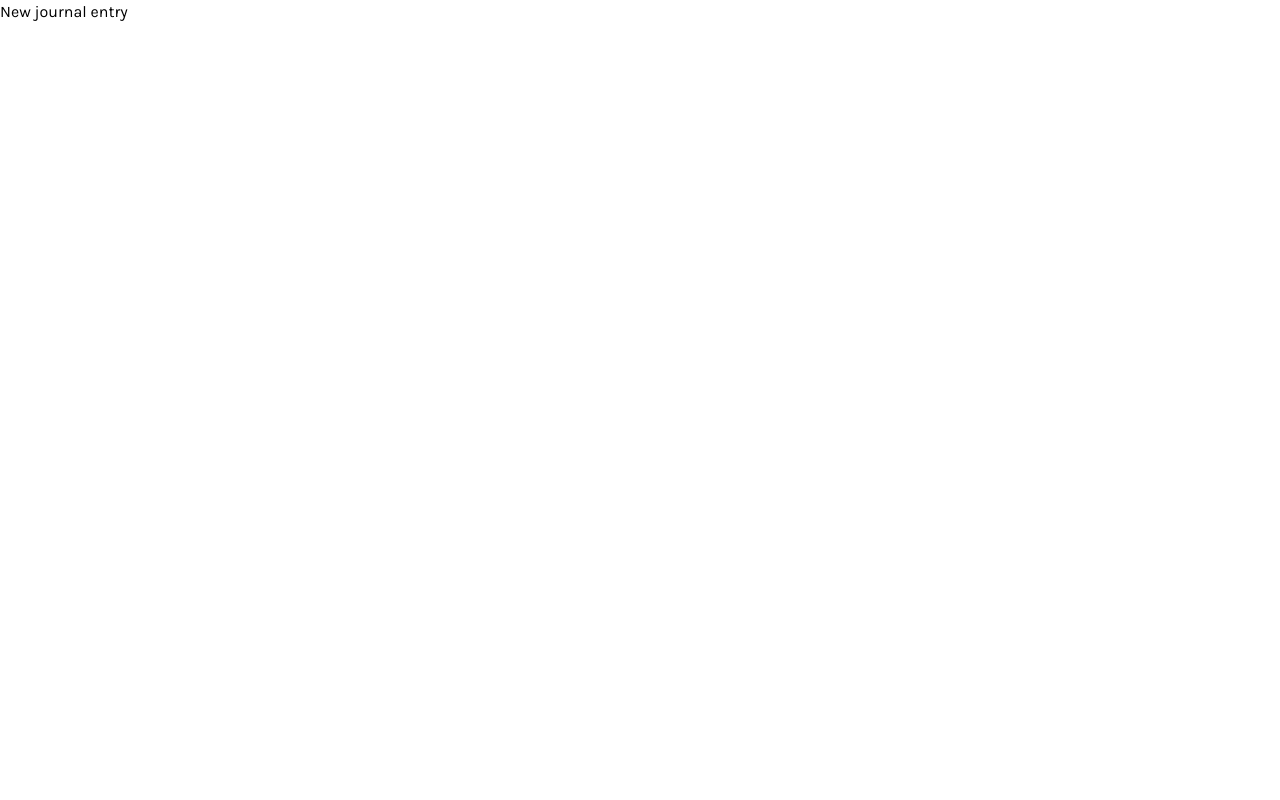
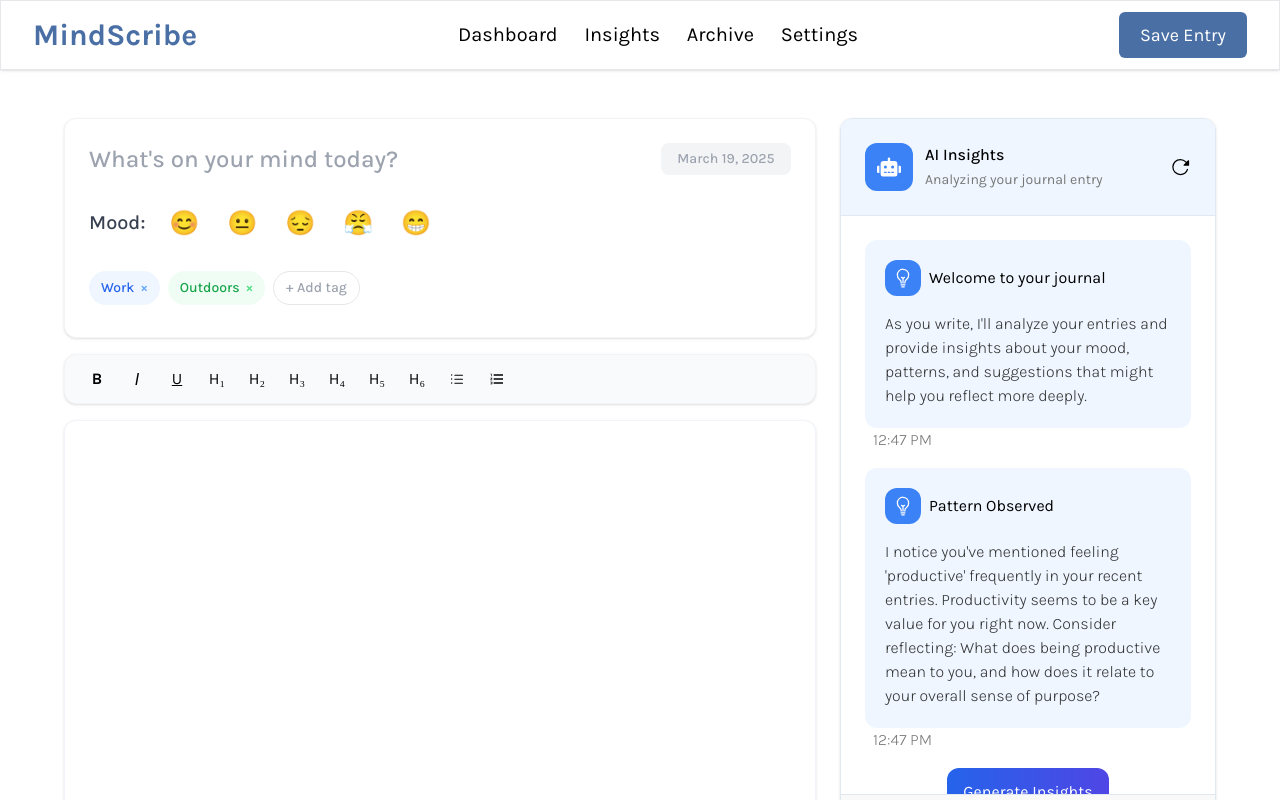
Before and after one commit to Nelman25/MindScribe-Frontend, a React (Vite) app: page /new-entry in a window 1280 px wide. Shown: the top 800 px of the page. Built offline with nearby package versions, Linux system fonts and the light colour scheme; a web font is replaced by a local one.

Commit message:
done rich text editor

```diff
--- a/src/App.tsx
+++ b/src/App.tsx
@@ -3,6 +3,7 @@ import LandingPage from "./pages/LandingPage";
 import Signup from "./pages/Signup";
 import Login from "./pages/Login";
 import Dashboard from "./pages/Dashboard";
+import WriteJournalEntry from "./pages/WriteJournalEntry";
 
 const router = createBrowserRouter([
   {
@@ -15,7 +16,7 @@ const router = createBrowserRouter([
     children: [
       { index: true, element: <LandingPage /> },
       { path: "dashboard", element: <Dashboard /> },
-      { path: "new-entry", element: <div>New journal entry</div> },
+      { path: "new-entry", element: <WriteJournalEntry /> },
       { path: "journal-entries/:id", element: <div>journal page</div> },
     ],
   },
--- /dev/null
+++ b/src/components/RichTextEditor.tsx
@@ -0,0 +1,55 @@
+import { useEditor, EditorContent } from "@tiptap/react";
+import StarterKit from "@tiptap/starter-kit";
+import Placeholder from "@tiptap/extension-placeholder";
+import Link from "@tiptap/extension-link";
+import Image from "@tiptap/extension-image";
+import Menubar from "./Menubar";
+import Underline from "@tiptap/extension-underline";
+
+interface RichTextEditorProps {
+  content?: string;
+  onChange: (content: string) => void;
+}
+
+export default function RichTextEditor({
+  content = "",
+  onChange,
+}: RichTextEditorProps) {
+  const editor = useEditor({
+    extensions: [
+      StarterKit.configure({
+        history: false,
+      }),
+      Underline,
+      Placeholder.configure({
+        placeholder: "Write something beautiful...",
+      }),
+      Link.configure({
+        openOnClick: false,
+      }),
+      Image,
+    ],
+    content,
+    onUpdate: ({ editor }) => {
+      onChange(editor.getHTML());
+      console.log(editor.getHTML());
+    },
+  });
+
+  if (!editor) {
+    return <div>Loading editor...</div>;
+  }
+
+  return (
+    <div>
+      {editor && <Menubar editor={editor} />}
+
+      <div className="">
+        <EditorContent
+          className="bg-white shadow rounded-xl p-4 h-[500px] max-h-[500px] overflow-y-scroll border border-slate-100"
+          editor={editor}
+        />
+      </div>
+    </div>
+  );
+}
--- a/src/pages/WriteJournalEntry.tsx
+++ b/src/pages/WriteJournalEntry.tsx
@@ -1,24 +1,34 @@
+import { useState } from "react";
 import AIInsight from "../components/AIInsight";
 import JournalHeader from "../components/JournalHeader";
 import MoodSelector from "../components/MoodSelector";
+import RichTextEditor from "../components/RichTextEditor";
 
 export default function WriteJournalEntry() {
+  const [content, setContent] = useState("");
+  const date = new Date();
+  const formattedDate = date.toLocaleDateString("en-US", {
+    month: "long",
+    day: "numeric",
+    year: "numeric",
+  });
+
   return (
     <div className="">
       <JournalHeader />
 
       <main className="px-16 py-12 max-w-[1440px] mx-auto flex gap-6">
         {/* Write journal section */}
-        <div className="w-2/3 border border-gray-200 h-full min-h-[600px] rounded-xl shadow">
-          <div className="bg-white rounded-xl shadow-sm p-6 border border-gray-100">
+        <div className="w-2/3 h-full min-h-[600px] rounded-xl">
+          <div className="bg-white rounded-xl shadow p-6 border border-gray-100">
             <div className="flex justify-between items-center mb-6">
               <input
                 type="text"
                 placeholder="What's on your mind today?"
                 className="text-2xl font-medium border-none focus:outline-none focus:ring-0 w-full text-gray-800 placeholder-gray-400"
               />
-              <div className="text-sm font-medium text-gray-400 bg-gray-50 px-3 py-1.5 rounded-lg min-w-[130px]">
-                March 22, 2025
+              <div className="text-sm font-medium text-gray-400 bg-gray-100 px-3 py-1.5 text-center rounded-lg min-w-[130px]">
+                {formattedDate}
               </div>
             </div>
 
@@ -43,22 +53,15 @@ export default function WriteJournalEntry() {
             </div>
           </div>
 
-          {/* Dito ilalagay yung mga Tiptap buttons */}
-          <div className="">
-            <button>1</button>
-            <button>1</button>
-            <button>1</button>
-            <button>1</button>
-            <button>1</button>
-            <button>1</button>
-            <button>1</button>
-            <button>1</button>
-          </div>
-
           {/* Actual canvas */}
-          <div>
-            <textarea name="" id=""></textarea>
-          </div>
+          <RichTextEditor
+            content={content}
+            onChange={(newContent) => setContent(newContent)}
+          />
+          {/* <div className="content-preview">
+            <h3>HTML Output:</h3>
+            <pre>{content}</pre>
+          </div> */}
         </div>
 
         {/* AI Insights */}
```
